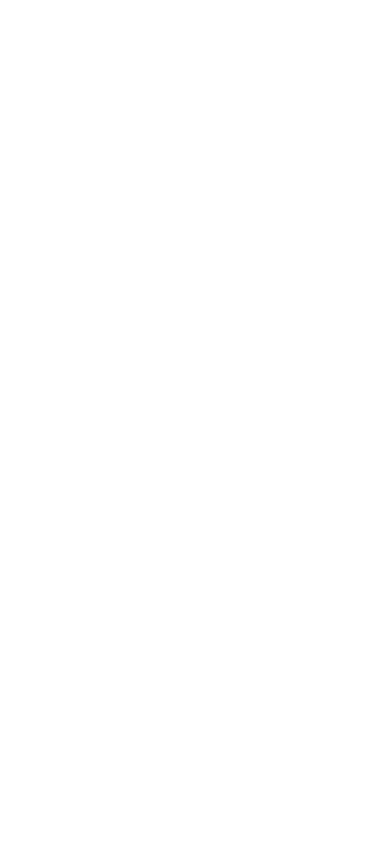
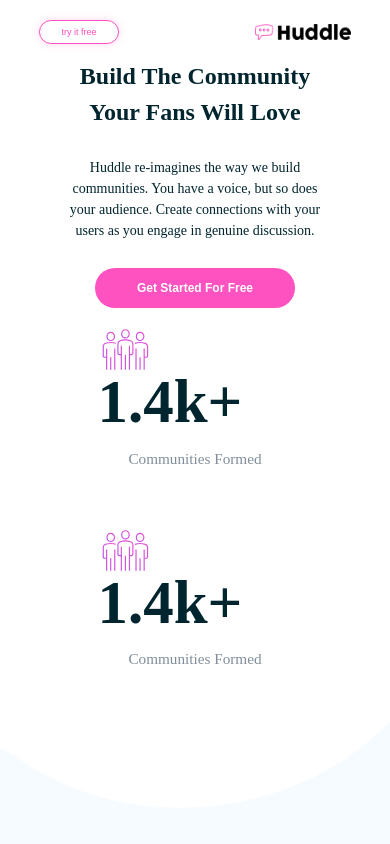
Before and after one commit to Benefact0r/LGReEDUBonusTask1, a plain HTML site: page index.html in a window 390 px wide. Shown: the top 844 px of the page. Drawn offline with Linux system fonts and the light colour scheme; files whose address does not match are found by name.

Commit message:
summaryCommit

```diff
--- a/index.html
+++ b/index.html
@@ -1,18 +1,62 @@
+<!DOCTYPE html>
 <html lang="en">
+
 <head>
-    <meta charset="UTF-8">
-    <meta name="viewport" content="width=device-width, initial-scale=1.0">
-    <link rel="stylesheet" href="styles.css">
-    <title>Huddle Landing</title>
+  <meta charset="UTF-8">
+  <meta name="viewport" content="width=device-width, initial-scale=1.0">
+  <title>Task List</title>
+  <link rel="stylesheet" href="./styles.css">
 </head>
+
 <body>
-    <div class="screen">
+  <div class="container">
+
+    <div class="header">
+
+      <div class="left"> <img class="logoImage" src="dir/color_logo_transparent.png" alt="logo"></div>
+      <div class="right"><button class="pinkBtn"> try it free</button></div>
+    </div>
+
+    <div class="secondSection">
+
+      <div class="firstLine">Build The Community Your Fans Will Love</div>
+      <div class="secondLine">Huddle re-imagines the way we build communities. You have a voice, but so does your
+        audience. Create connections with your users as you engage in genuine discussion. </div>
+
+      <div class="thirdLine"> <button class="thirdLineBtn">Get Started For Free</button></div>
+    </div>
 
 
+    <div class="thirdSection">
 
-        <div class="bottom">
+      <div class="leftSide">
 
+        <div class="SVG"> <img class="peopleSvg" src="dir/people.svg" alt="people"></div>
+        <div class="price">1.4k+</div>
+        <div class="smallText">Communities Formed</div>
+      </div>
+      <div class="leftSide">
+
+        <div class="SVG"> <img class="peopleSvg" src="dir/people.svg" alt="people"></div>
+        <div class="price">1.4k+</div>
+        <div class="smallText">Communities Formed</div>
+      </div>
+    </div>
+
+
+    <div class="box1">
+
+      <div class="insideBox">
+
+        <div class="left">
+          <div class="text1">grow together</div>
+          <div class="down">Generate meaningful discussions with your audience and build a strong, loyal community.
+            Think of the insightful conversations you miss out on with a feedback form. </div>
         </div>
+        <div class="right"><img class="right" src="dir/grow_together.png" alt=""></div>
+      </div>
     </div>
+  </div>
+
 </body>
 </html>
--- a/styles.css
+++ b/styles.css
@@ -1,6 +1,277 @@
 * {
     margin: 0;
     padding: 0;
-
     box-sizing: border-box;
 }
+
+.container {
+    width: 100%;
+    height: 180vh;
+    display: flex;
+    justify-content: space-between;
+    flex-direction: column;
+    background: #FFFFFF;
+}
+
+.header {
+    width: 80%;
+    margin: auto;
+    display: flex;
+    justify-content: space-between;
+    margin-top: 20px;
+    align-items: center;
+}
+
+
+.photo1 {
+    width: 240px;
+    height: 38px;
+}
+
+.pinkBtn {
+    display: flex;
+    align-items: center;
+    justify-content: center;
+    color: #FF52C1;
+    width: 136px;
+    height: 40px;
+    border-radius: 20px;
+    border: 1px solid #FF52C1;
+    background: #FFF;
+    box-shadow: 0px 0px 9px 0px rgba(255, 82, 193, 0.22);
+}
+
+
+.secondSection {
+    width: 70%;
+    display: flex;
+    height: 380px;
+    justify-content: center;
+    justify-content: space-between;
+    align-items: center;
+    flex-direction: column;
+    margin: auto;
+}
+
+.firstLine {
+    color: #00252E;
+    font-size: 48px;
+    font-weight: 700;
+    line-height: 72px;
+    text-align: center;
+}
+
+.secondLine {
+    color: #00252E;
+    text-align: center;
+    font-size: 20px;
+    line-height: 30px;
+    width: 30%;
+}
+
+.thirdLineBtn {
+    width: 400px;
+    height: 80px;
+    background: #FF52C1;
+    border-radius: 40px;
+    color: #FFF;
+    font-size: 20px;
+    font-weight: 700;
+    line-height: 30px;
+    border: none;
+}
+
+.thirdLineBtn:hover {
+    background-color: #FF8ED7;
+}
+
+
+.thirdSection {
+    width: 50%;
+    display: flex;
+    justify-content: space-between;
+    margin: auto;
+
+}
+
+.peopleSvg {
+    width: 56px;
+    height: 56px;
+}
+
+.SVG {
+    width: 56px;
+    height: 56px;
+}
+
+.price {
+    color: #00252E;
+    font-size: 96px;
+    font-weight: 700;
+    line-height: 144px;
+}
+
+.smallText {
+    color: #808E9A;
+    text-align: center;
+    font-size: 24px;
+    line-height: 36px;
+}
+
+.leftSide {
+    display: flex;
+    flex-direction: column;
+    justify-content: center;
+    width: auto;
+}
+
+.box1 {
+    width: 100%;
+    height: 841px;
+    background-image: url('/Path6.png');
+    background-size: cover;
+    background-repeat: no-repeat;
+    display: flex;
+    align-items: center;
+    justify-content: center;
+}
+
+.insideBox {
+    display: flex;
+    align-items: center;
+    justify-content: center;
+    justify-content: space-between;
+    width: 80%;
+}
+
+.left {
+    order: 1;
+}
+
+.text1{
+    color: #00252E;
+font-family: Poppins;
+font-size: 40px;
+font-weight: 700;
+line-height: 60px;
+}
+
+.down {
+    width: 50%;
+    color: #00252E;
+}
+
+.right {
+    order: 2;
+}
+
+
+@media (max-width: 600px) {
+
+    .logoImage {
+        width: 96px;
+        height: 16px;
+    }
+
+    .pinkBtn {
+        width: 80px;
+        height: 24px;
+        font-size: 9px;
+    }
+
+    .firstLine {
+        color: #00252E;
+        font-size: 24px;
+        font-weight: 700;
+        line-height: 36px;
+    }
+
+    .secondLine {
+        color: #00252E;
+        text-align: center;
+        font-size: 14px;
+        line-height: 21px;
+        width: 100%;
+    }
+
+    .thirdLineBtn {
+        width: 200px;
+        height: 40px;
+        background: #FF52C1;
+        font-size: 12px;
+    }
+
+    .secondSection {
+        height: 250px;
+    }
+
+    .thirdSection{
+        flex-direction: column;
+        height: 350px;
+    }
+
+    .price {
+        color: #00252E;
+        font-size: 60.952px;
+        font-weight: 700;
+        line-height: 91.429px;
+    }
+
+    .smallText {
+        color: #808E9A;
+        text-align: center;
+        font-size: 15.238px;
+        line-height: 22.857px;
+    }
+
+    .SVG{
+        width: 35px;
+        height: 35px;
+    }
+    .box1 {
+        width: 100%;
+        height: 841px;
+        background-image: url('/Path\ 6\ Copy.png');
+        background-size: cover;
+        background-repeat: no-repeat;
+        display: flex;
+        flex-direction: column;
+        align-items: center;
+        justify-content: center;
+    }
+
+    .insideBox {
+        display: flex;
+        flex-direction: column;
+        align-items: center;
+        justify-content: center;
+        justify-content: space-between;
+        width: 80%;
+    }
+
+    .photo1 {
+        width: 100px;
+    }
+
+    .left{
+        order: 2;
+        display: flex;
+        justify-content: center;
+        align-items: center;
+        flex-direction: column;
+    }
+
+    .down {
+        width: 100%;
+        text-align: center;
+    }
+
+    .right {
+        width: 256px;
+        order: 1;
+        display: hidden;
+    }
+    .righ:hover{
+        display: flex;
+    }
+}
```
Also changed, not shown: dir/Path 6 Copy.png (added), dir/Path6.png (added), dir/color_logo_transparent.png (added), dir/grow_together.png (added), dir/people.svg (added), dir/poto.svg (added), 2 other files.
